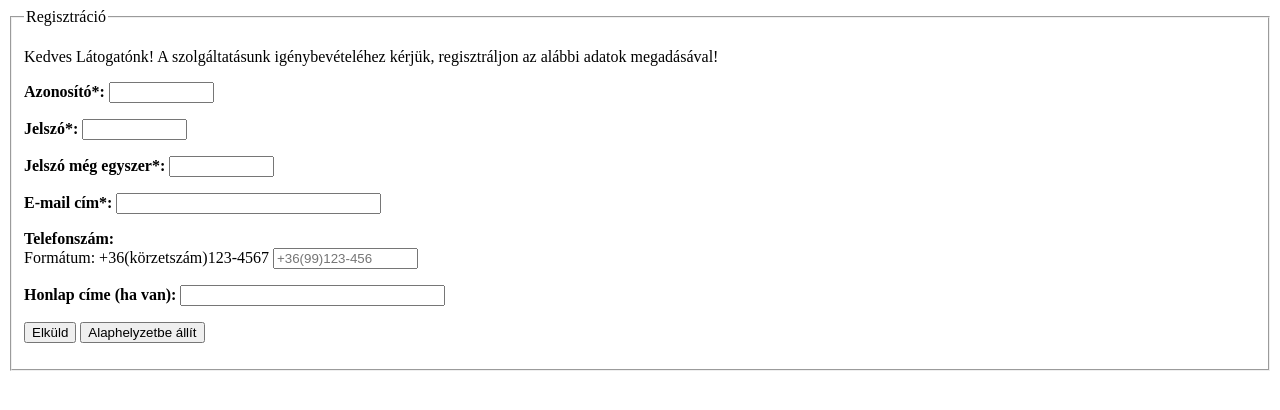
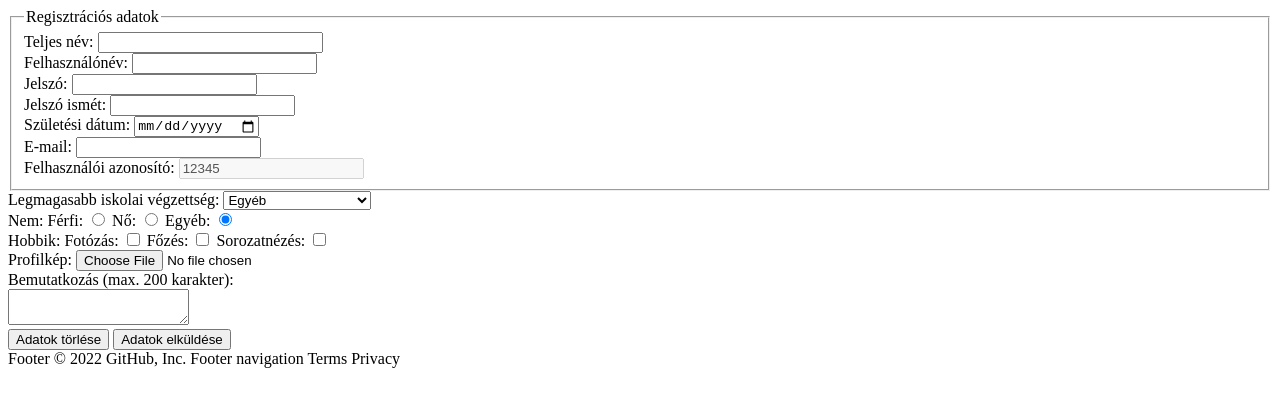
Before and after one commit to nbela7000/urlap, a plain HTML site: page index.html in a window 1280 px wide. Drawn offline with Linux system fonts and the light colour scheme.

Commit message:
regesztráció.html

```diff
--- a/index.html
+++ b/index.html
@@ -1,45 +1,58 @@
 <!DOCTYPE html>
 <html lang="hu">
    <head>
-<title>Űrlap készítése</title>
-<meta charset="utf-8">
-<link href="specialis/css/urlap.css" rel="stylesheet" type="text/css">
+      <title>Github oldal</title>
+      <meta charset="UTF-8"/>
+
    </head>
    <body>
-<form action="mailto:valaki@valahol"  method="post" name="kerdoiv" enctype="text/plain">
+      <form action="feldolgoz.php" method="POST" enctype="multipart/form-data">
         <fieldset>
-    <legend>Regisztráció</legend>
-    <p>Kedves Látogatónk! A szolgáltatásunk igénybevételéhez kérjük, regisztráljon az alábbi adatok megadásával!</p>
-    <p>
-      <label for="azonosito"><strong>Azonosító*:</strong></label>
-      <input type="text" size="10" name="azonosito" id="azonosito" required maxlength="10">
-    </p>
-    <p>
-      <label for="jelszo"><strong>Jelszó*:</strong></label>
-      <input type="password" size="10" name="jelszo" id="jelszo"  maxlength="10" required>
-    </p>
-    <p>
-      <label for="jelszoell"><strong>Jelszó még egyszer*:</strong></label>
-      <input type="password" size="10" name="jelszoell" id="jelszoell"  maxlength="10" required>
-    </p>
-    <p>
-      <label for="emailcim"><strong>E-mail cím*:</strong></label>
-      <input type="email" size="30" name="emailcim" id="emailcim" required>
-    </p>
-    <p>
-      <label for="telefonszam"><strong>Telefonszám:</strong><br>
-        Formátum: +36(körzetszám)123-4567</label>
-      <input type="tel" size="15" name="telefonszam" id="telefonszam"  maxlength="15" placeholder="+36(99)123-456" pattern="[\+]36[\(]\d{1,2}[\)]\d{3}[\-]\d{3,4}">
-    </p>
-    <p>
-      <label for="honlapcim"><strong>Honlap címe (ha van):</strong></label>
-      <input type="url" size="30" name="honlapcim" id="honlapcim">
-    </p>
-    <p>
-      <input type="submit" value="Elküld">
-      <input type="reset" value="Alaphelyzetbe állít">
-    </p>
+          <legend>Regisztrációs adatok</legend>
+          <label>Teljes név: <input type="text" name="full-name" size="25"/></label> <br/>
+          <label>Felhasználónév: <input type="text" name="username" required/></label> <br/>
+          <label>Jelszó: <input type="password" name="passwd" required/></label> <br/>
+          <label>Jelszó ismét: <input type="password" name="passwd-check" required/></label> <br/>
+          <label>Születési dátum: <input type="date" name="date-of-birth" min="1920-01-01"/></label> <br/>
+          <label>E-mail: <input type="email" name="email" required/></label> <br/>
+          <label>Felhasználói azonosító: <input type="number" name="user-id" value="12345" disabled/></label> <br/>
         </fieldset>
+
+        <label for="education">Legmagasabb iskolai végzettség:</label>
+        <select id="education">
+          <option value="elementary">8 általános</option>
+          <option value="highschool">Érettségi</option>
+          <option value="university">Felsőfokú végzettség</option>
+          <option value="other" selected>Egyéb</option>
+        </select> <br/>
+
+        Nem:
+        <label for="op1">Férfi:</label>
+        <input type="radio" id="op1" name="sex" value="m"/>
+        <label for="op2">Nő:</label>
+        <input type="radio" id="op2" name="sex" value="f"/>
+        <label for="op3">Egyéb:</label>
+        <input type="radio" id="op3" name="sex" value="other" checked/> <br/>
+
+        Hobbik:
+        <label for="hobby-1">Fotózás:</label>
+        <input type="checkbox" id="hobby-1" name="hobby-1" value="photo"/>
+        <label for="hobby-2">Főzés:</label>
+        <input type="checkbox" id="hobby-2" name="hobby-2" value="cooking"/>
+        <label for="hobby-3">Sorozatnézés:</label>
+        <input type="checkbox" id="hobby-3" name="hobby-3" value="series"/> <br/>
+
+        <label>Profilkép: <input type="file" name="profile-pic"/></label> <br/>
+        <label for="introduction">Bemutatkozás (max. 200 karakter):</label> <br/>
+        <textarea id="introduction" name="intro" maxlength="200"></textarea> <br/>
+
+        <input type="reset" name="reset-btn" value="Adatok törlése"/>
+        <input type="submit" name="submit-btn" value="Adatok elküldése"/>
       </form>
    </body>
 </html>
+Footer
+© 2022 GitHub, Inc.
+Footer navigation
+Terms
+Privacy
```
Lines whose indentation alone changed are shown as unchanged.
